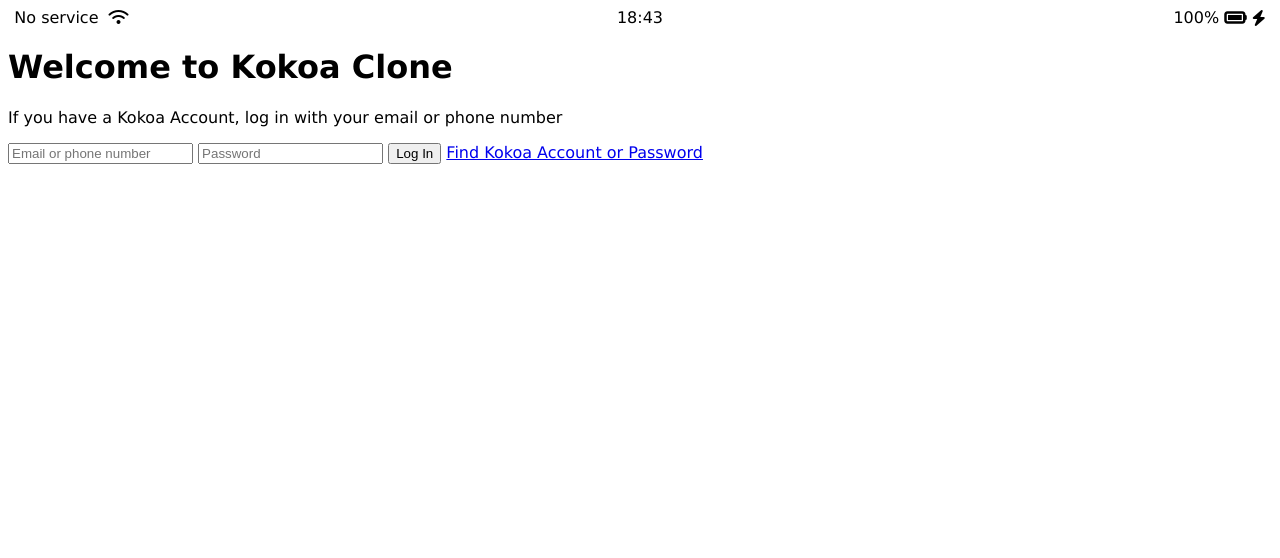
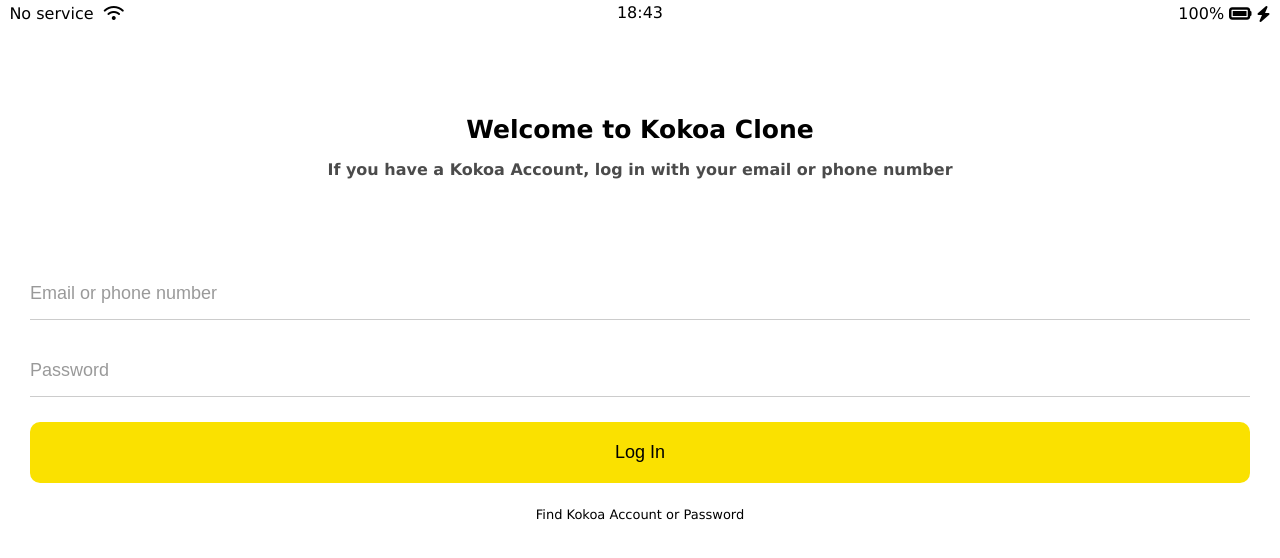
Before and after one commit to GwangBong1234/cocoatalk2025, a plain HTML site: page index.html in a window 1280 px wide. Drawn offline with Linux system fonts and the light colour scheme.

Commit message:
first page finifh
첫번째 페이지 완성 + CSS

```diff
--- /dev/null
+++ b/CSS/reset.css
@@ -0,0 +1,47 @@
+html, body, div, span, applet, object, iframe,
+h1, h2, h3, h4, h5, h6, p, blockquote, pre,
+a, abbr, acronym, address, big, cite, code,
+del, dfn, em, img, ins, kbd, q, s, samp,
+small, strike, strong, sub, sup, tt, var,
+b, u, i, center,
+dl, dt, dd, ol, ul, li,
+fieldset, form, label, legend,
+table, caption, tbody, tfoot, thead, tr, th, td,
+article, aside, canvas, details, embed,
+figure, figcaption, footer, header, hgroup,
+menu, nav, output, ruby, section, summary,
+time, mark, audio, video {
+	margin: 0;
+	padding: 0;
+	border: 0;
+	font-size: 100%;
+	font: inherit;
+	vertical-align: baseline;
+}
+/* HTML5 display-role reset for older browsers */
+article, aside, details, figcaption, figure,
+footer, header, hgroup, menu, nav, section {
+	display: block;
+}
+body {
+	line-height: 1;
+}
+ol, ul {
+	list-style: none;
+}
+blockquote, q {
+	quotes: none;
+}
+blockquote:before, blockquote:after,
+q:before, q:after {
+	content: '';
+	content: none;
+}
+table {
+	border-collapse: collapse;
+	border-spacing: 0;
+}
+
+input:focus {
+    outline: none;
+}
--- /dev/null
+++ b/CSS/status-bar.css
@@ -0,0 +1,24 @@
+.status-bar {
+    display: flex;
+    justify-content: center;
+    padding: 5px 3px;
+}
+.status-bar__column {
+    width: 33%;
+}
+.status-bar__column:first-child span {
+    margin-right: 5px;
+}
+.status-bar__column:nth-child(2) {
+    display: flex;
+    justify-content: center;
+}
+.status-bar__column:last-child {
+    display: flex;
+    justify-content:flex-end;
+    align-items: center;
+}
+.status-bar__column .fa-battery-full {
+    margin: 0px 5px;
+
+}
--- a/CSS/styles.css
+++ b/CSS/styles.css
@@ -1,28 +1,62 @@
+@import "reset.css";
+@import "status-bar.css";
+@import "variables.css";
+
 body {
     font-family:'Lucida Sans', 'Lucida Sans Regular', 'Lucida Grande', 'Lucida Sans Unicode',
     Geneva, Verdana, sans-serif
 
 }
-.status-bar {
+.welcome-header {
+    margin:90px 0px;
+    text-align: center;
+    display:flex;
+    flex-direction: column;
+    align-items: center;
+    font-weight: 600;
+}
+.welcome-header__title {
+    margin-bottom:20px;
+    font-size: 25px;
+}
+.welcome-header__text {
+    width: 60%;
+    opacity:0.7;
+}
+#login-form {
     display: flex;
-    justify-content: center;
+    flex-direction: column;
+    margin:0px 30px;
 }
-.status-bar__column {
-    width: 33%;
-}
-.status-bar__column:first-child span {
-    margin-right: 5px;
-}
-.status-bar__column:nth-child(2) {
-    display: flex;
-    justify-content: center;
-}
-.status-bar__column:last-child {
-    display: flex;
-    justify-content:flex-end;
-    align-items: center;
-}
-.status-bar__column .fa-battery-full {
-    margin: 0px 5px;
+#login-form input {
+    border: none;
+    padding: 15px 0;
+    font-size: 18px;
+    margin-bottom: 25px;
 
 }
+#login-form input:not([type="submit"]) {
+    border-bottom: 1px solid rgba(0, 0, 0, 0.2);
+    transition: border-color 0.3s ease-in-out;
+}
+
+#login-form input::placeholder {
+    color: rgba(0, 0, 0, 0.4);
+}
+#login-form input:focus {
+    border-color: var(--yellow)
+}
+
+#login-form input[type="submit"] {
+    background-color: var(--yellow);
+    cursor: pointer;
+    padding: 20px 0px;
+    border-radius: 10px;
+}
+
+#login-form a {
+    text-align: center;
+    text-decoration: none;
+    color:inherit;
+    font-size: 13px;
+}
--- /dev/null
+++ b/CSS/variables.css
@@ -0,0 +1,3 @@
+:root {
+    --yellow: #FAE100;
+}
```
